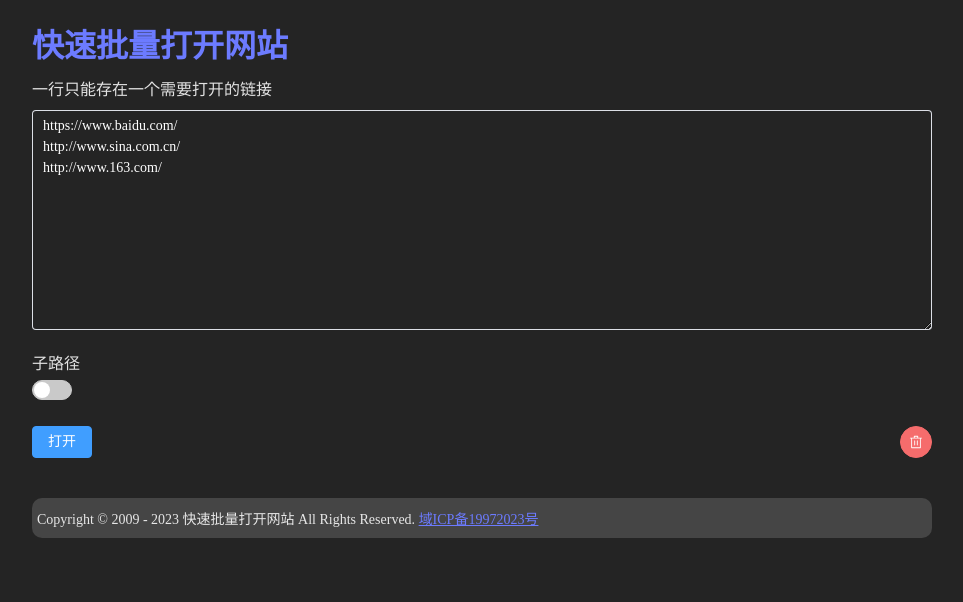
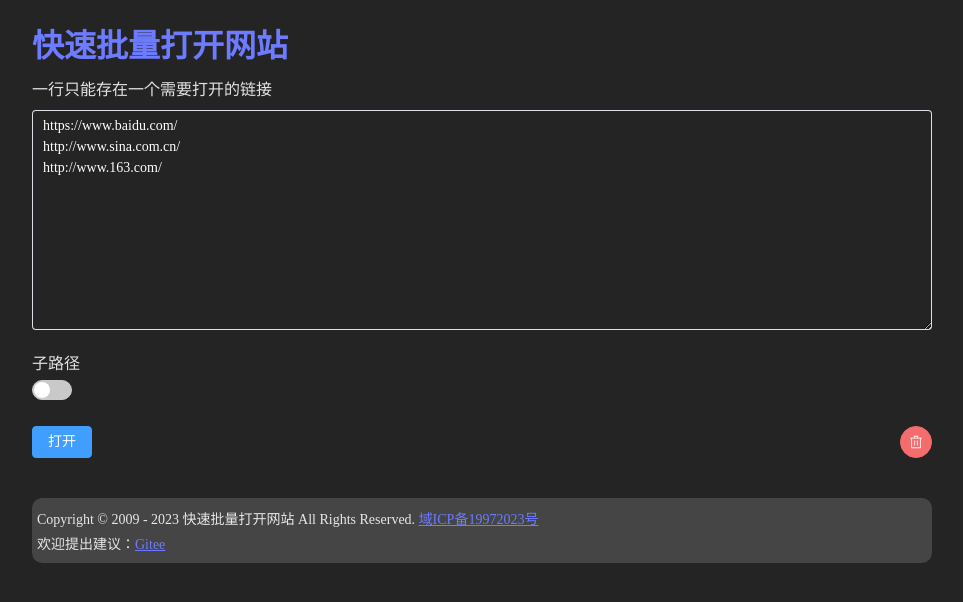
Before and after one commit to gantoho/fast_project, a Vue app: page / in a window 1280 px wide. Shown: the top 602 px of the page, without its empty margins (158-1121 px from the left). Built offline with nearby package versions, Linux system fonts and the light colour scheme; a web font is replaced by a local one.

Commit message:
github first commit

```diff
--- a/src/components/Footer.vue
+++ b/src/components/Footer.vue
@@ -1,5 +1,8 @@
 <template>
-    <div class="footer">Copyright © 2009 - 2023 快速批量打开网站 All Rights Reserved. <a href="http://www.miitbeian.gov.cn/" target="_blank">域ICP备19972023号</a></div>
+    <div class="footer">
+        <p>Copyright © 2009 - 2023 快速批量打开网站 All Rights Reserved. <a href="http://www.miitbeian.gov.cn/" target="_blank">域ICP备19972023号</a></p>
+        <p>欢迎提出建议：<a href="https://gitee.com/fast" target="_blank" >Gitee</a></p>
+    </div>
 </template>
 
 <script setup>
@@ -14,8 +17,14 @@
     padding: 10px 5px;
     border-radius: 10px;
 
-    a{
-        color: #6c7bff;
+    p{
+        a{
+            color: #6c7bff;
+        }
+    }
+
+    p + p{
+        margin-top: 5px;
     }
 }
 </style>
```
